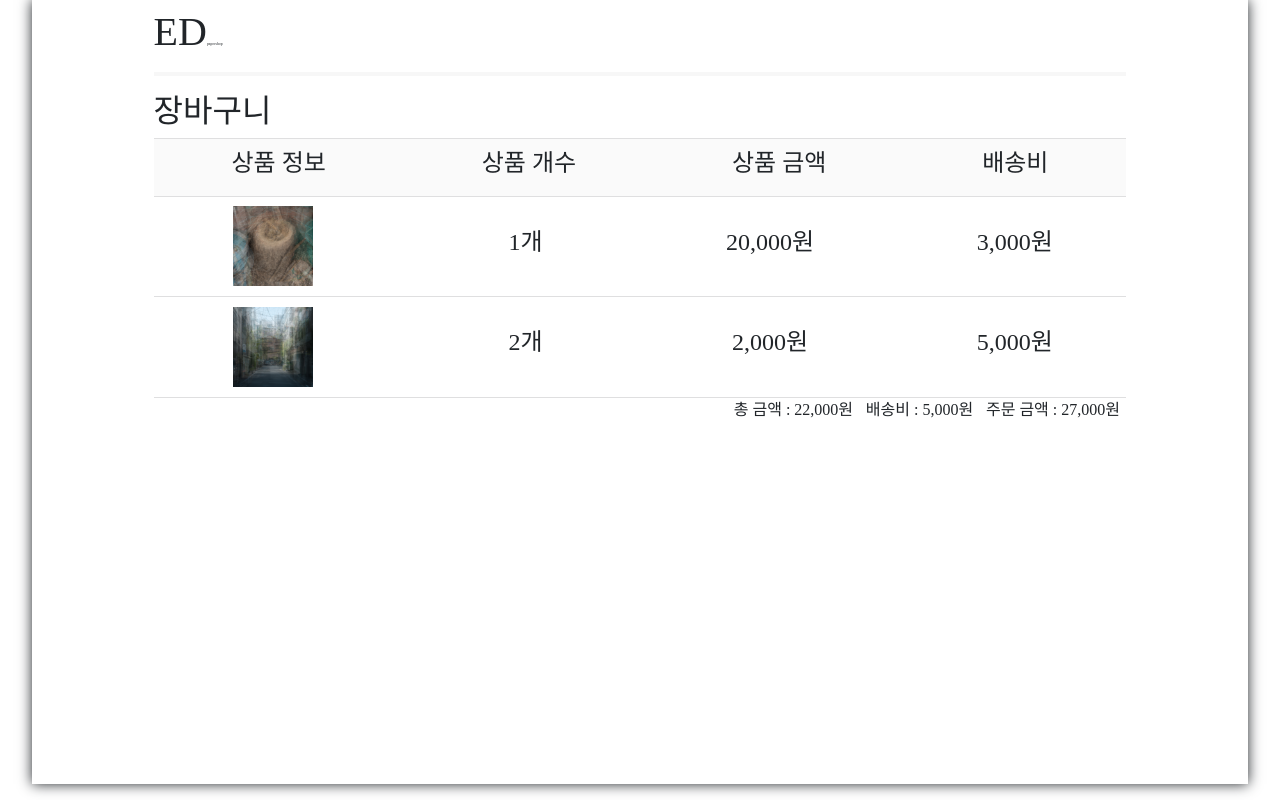
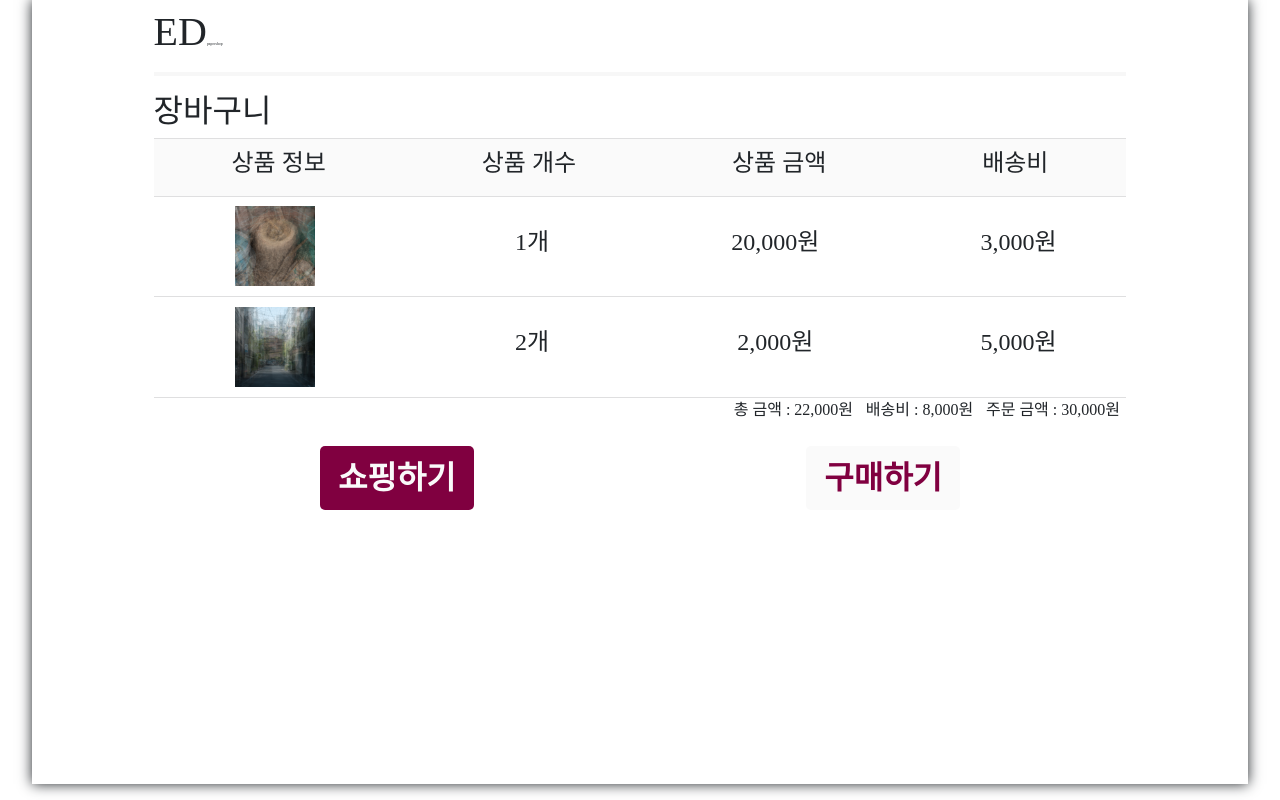
Before and after one commit to Moon-GD/oneshop-frontend, a React (Create React App) app in the folder frontend/: page /shopBasket in a window 1280 px wide. Built offline with nearby package versions, Linux system fonts and the light colour scheme.

Commit message:
make Frame of shopBasket.Page

```diff
--- a/frontend/src/css/ShopBasket.css
+++ b/frontend/src/css/ShopBasket.css
@@ -30,33 +30,13 @@ hr {
 
 .basket-row h4 {
   width: 11%;
-  margin-right: -2.2%;
+  margin-right: -2.8%;
   text-align: center;
-}
-
-/* 최종 계산 해주는 row */
-.calc-row {
-  display: flex;
-  justify-content: end;
-  align-items: center;
-}
-
-.calc-row span {
-  margin: 0 0.5vw;
-  font-size: 1em;
 }
 
 .basket-item-info {
   height: 10vh;
   width: 10vh;
-}
-
-.basket-item-price {
-
-}
-
-.basket-item-shipping {
-
 }
 
 #first-row {
@@ -73,3 +53,55 @@ hr {
 .first-row h4 {
   display: inline;
 }
+
+/* 최종 계산 해주는 row */
+.calc-row {
+  display: flex;
+  justify-content: end;
+  align-items: center;
+}
+
+.calc-row span {
+  margin: 0 0.5vw;
+  font-size: 1em;
+}
+
+.button-row {
+  margin-top: 3vh;
+  display: flex;
+  align-items: center;
+  justify-content: space-around;
+}
+
+.button-row button {
+  width: 12vw;
+  height: 8vh;
+  border: none;
+  outline:none;
+  border-radius: 5px;
+  font-size: 2em;
+}
+
+.button-row button#btn-go-shop {
+  background-color: #800040;
+  color:#fafafa;
+  font-weight: 700;
+}
+
+.button-row button#btn-go-shop:hover {
+  color: #800040;
+  background-color:#fafafa;
+  font-weight: 700;
+}
+
+.button-row button#btn-go-purchase {
+  color: #800040;
+  background-color:#fafafa;
+  font-weight: 700;
+}
+
+.button-row button#btn-go-purchase:hover {
+  background-color: #800040;
+  color:#fafafa;
+  font-weight: 700;
+}
--- a/frontend/src/pages/ShopBasket.js
+++ b/frontend/src/pages/ShopBasket.js
@@ -1,6 +1,13 @@
 import '../css/ShopBasket.css'
+import { useNavigate } from 'react-router-dom';
 
 export default function ShopBasket () {
+  let navigate = useNavigate();
+
+  let goShop = () => {
+    navigate("../shop");
+  }
+
   return (
     <div class="main">
       <section class="basketList">
@@ -16,21 +23,40 @@ export default function ShopBasket () {
           <h4>배송비</h4>
         </div>
         <div class="basket-row">
-          <img src={require("../images/1.jpg")} class="basket-item-info"></img>
+          <img
+            src={require("../images/1.jpg")}
+            class="basket-item-info"
+            alt="상품 이미지"
+          ></img>
           <h4>1개</h4>
           <h4 basket-item-price>20,000원</h4>
           <h4>3,000원</h4>
         </div>
         <div class="basket-row">
-          <img src={require("../images/10.jpg")} class="basket-item-info"></img>
+          <img
+            src={require("../images/10.jpg")}
+            class="basket-item-info"
+            alt="상품 이미지"
+          ></img>
           <h4>2개</h4>
           <h4>2,000원</h4>
           <h4>5,000원</h4>
         </div>
         <div class="calc-row">
           <span>총 금액 : 22,000원</span>
-          <span>배송비 : 5,000원</span>
-          <span>주문 금액 : 27,000원</span>
+          <span>배송비 : 8,000원</span>
+          <span>주문 금액 : 30,000원</span>
+        </div>
+        <div class="button-row">
+          <button
+            id="btn-go-shop"
+            onClick={() => {
+              goShop();
+            }}
+          >
+            쇼핑하기
+          </button>
+          <button id="btn-go-purchase">구매하기</button>
         </div>
       </section>
     </div>
```
